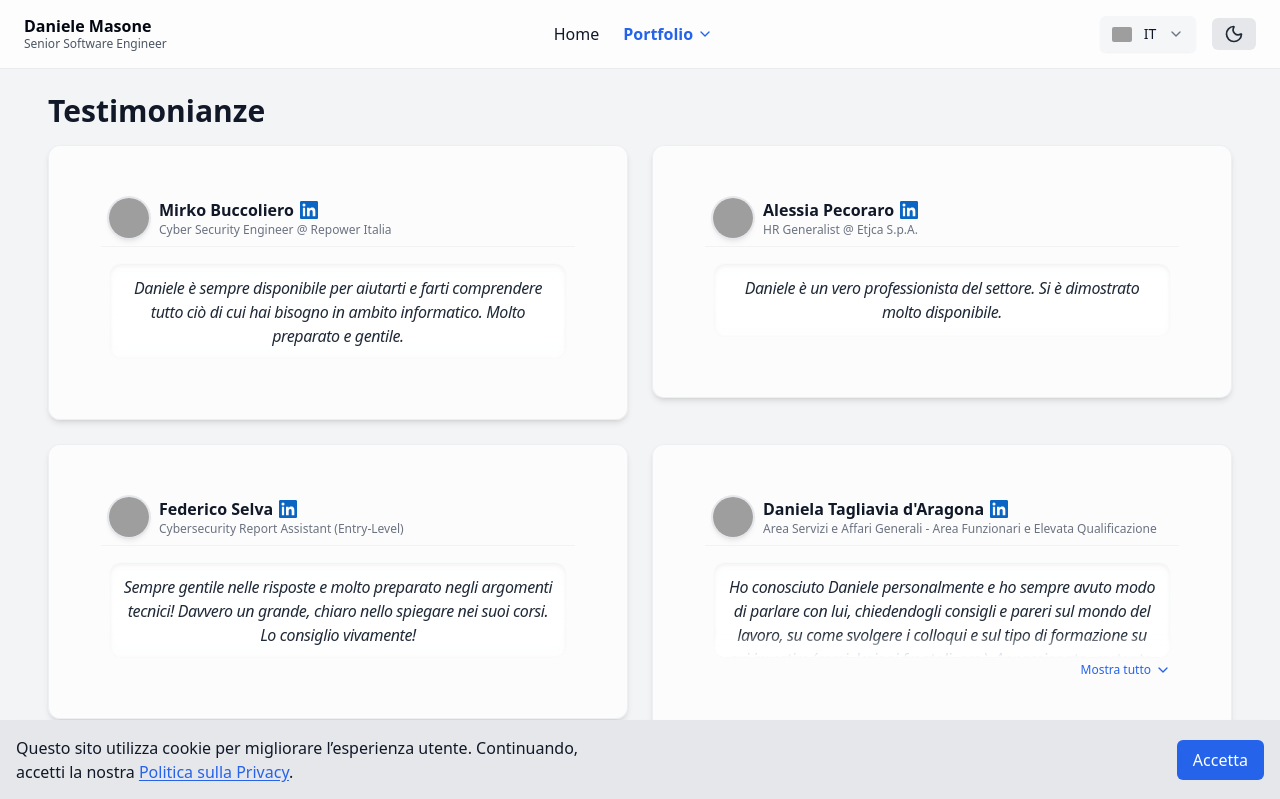
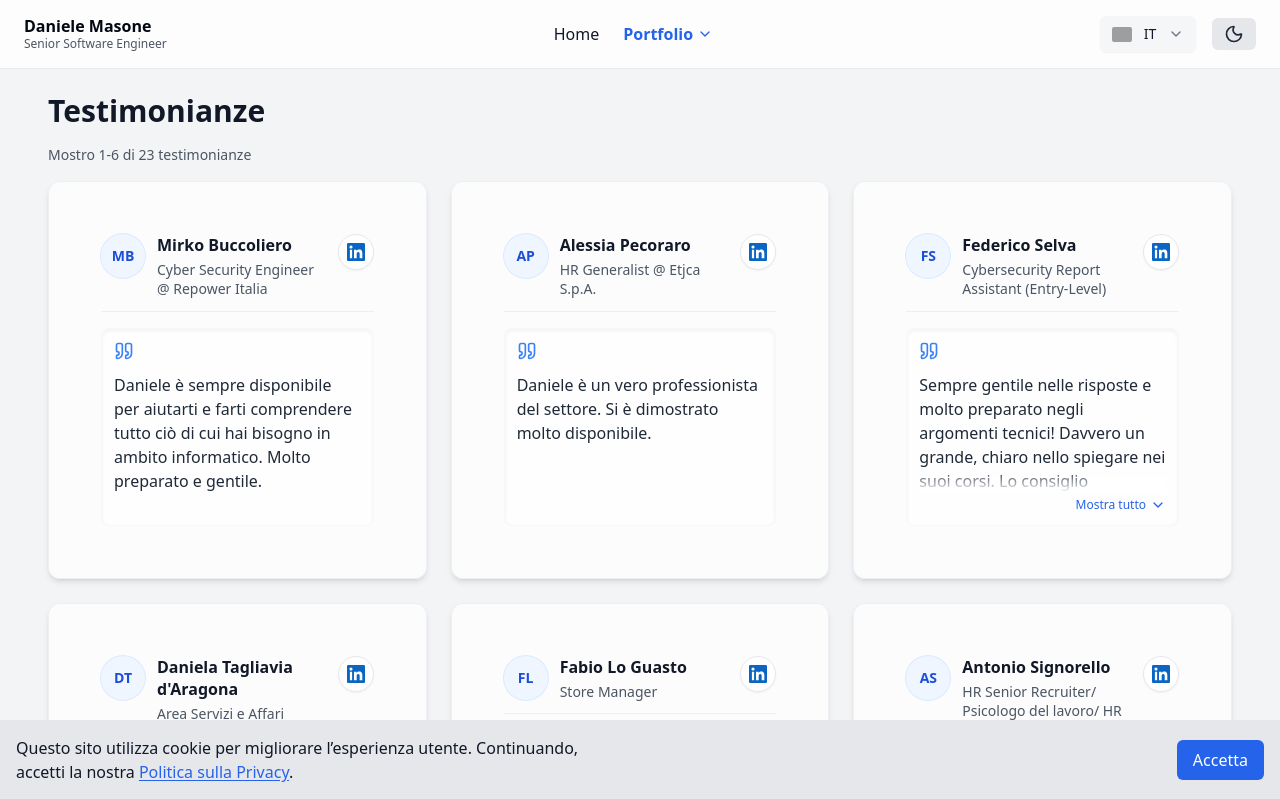
Before and after one commit to DanieleMasone/ingdanielemasone, a React (Vite) app: page /testimonials in a window 1280 px wide. Shown: the top 799 px of the page. Built offline with nearby package versions, Linux system fonts and the light colour scheme; grey boxes are pictures that could not be loaded.

Commit message:
chore: Testimonials

```diff
--- a/src/locales/de/translation.json
+++ b/src/locales/de/translation.json
@@ -329,7 +329,9 @@
     "title": "Referenzen",
     "prev": "Zurück",
     "next": "Weiter",
-    "open": "Bewertung öffnen"
+    "open": "Bewertung öffnen",
+    "results_summary": "Zeige {{start}}-{{end}} von {{total}} Referenzen",
+    "linkedin_label": "LinkedIn-Profil"
   },
   "testimonials_people": {
     "mirko": {
--- a/src/locales/en/translation.json
+++ b/src/locales/en/translation.json
@@ -329,7 +329,9 @@
     "title": "Testimonials",
     "prev": "Previous",
     "next": "Next",
-    "open": "Open review"
+    "open": "Open review",
+    "results_summary": "Showing {{start}}-{{end}} of {{total}} testimonials",
+    "linkedin_label": "LinkedIn profile"
   },
   "testimonials_people": {
     "mirko": {
--- a/src/locales/es/translation.json
+++ b/src/locales/es/translation.json
@@ -329,7 +329,9 @@
     "title": "Testimonios",
     "prev": "Anterior",
     "next": "Siguiente",
-    "open": "Abrir reseña"
+    "open": "Abrir reseña",
+    "results_summary": "Mostrando {{start}}-{{end}} de {{total}} testimonios",
+    "linkedin_label": "Perfil de LinkedIn"
   },
   "testimonials_people": {
     "mirko": {
--- a/src/locales/fr/translation.json
+++ b/src/locales/fr/translation.json
@@ -329,7 +329,9 @@
     "title": "Témoignages",
     "prev": "Précédent",
     "next": "Suivant",
-    "open": "Ouvrir l'avis"
+    "open": "Ouvrir l'avis",
+    "results_summary": "Affichage de {{start}} à {{end}} sur {{total}} témoignages",
+    "linkedin_label": "Profil LinkedIn"
   },
   "testimonials_people": {
     "mirko": {
--- a/src/locales/it/translation.json
+++ b/src/locales/it/translation.json
@@ -329,7 +329,9 @@
     "title": "Testimonianze",
     "prev": "Precedente",
     "next": "Successivo",
-    "open": "Apri recensione"
+    "open": "Apri recensione",
+    "results_summary": "Mostro {{start}}-{{end}} di {{total}} testimonianze",
+    "linkedin_label": "Profilo LinkedIn"
   },
   "testimonials_people": {
     "mirko": {
--- a/src/pages/testimonials/Testimonials.jsx
+++ b/src/pages/testimonials/Testimonials.jsx
@@ -1,5 +1,6 @@
 import React, {useEffect, useState} from "react";
 import {useTranslation} from "react-i18next";
+import {Quote} from "lucide-react";
 import {Card} from "@/components/ui/card/Card";
 import {PageSection} from "@/components/ui/pageSection/PageSection";
 import {SeoHead} from "@/components/seoHead/SeoHead";
@@ -13,14 +14,48 @@ import {Loading} from "@/components/loading/Loading";
 import {ErrorState} from "@/components/errorState/ErrorState";
 import {BrandIcon} from "@/components/ui/brandIcon/BrandIcon";
 import clsx from "clsx";
-import {interactiveClasses, layoutClasses} from "@/styles/commonClasses";
+import {interactiveClasses, layoutClasses, surfaceClasses} from "@/styles/commonClasses";
 
-const ITEMS_PER_PAGE = 4;
+const ITEMS_PER_PAGE = 6;
+
+/**
+ * Creates a compact local avatar label from a testimonial author name.
+ *
+ * @param {string} name - Localized testimonial author name.
+ * @returns {string} One or two initials used in the visual avatar.
+ */
+const getInitials = (name) => {
+    const initials = name
+        .trim()
+        .split(/\s+/)
+        .slice(0, 2)
+        .map((part) => part[0])
+        .join("");
+
+    return initials || "?";
+};
+
+/**
+ * Calculates the visible testimonial range for the current page.
+ *
+ * @param {number} page - Current one-based page number.
+ * @param {number} totalItems - Total number of testimonials.
+ * @param {number} itemsPerPage - Maximum testimonials shown on each page.
+ * @returns {{start: number, end: number}} Visible item range.
+ */
+const getVisibleRange = (page, totalItems, itemsPerPage) => {
+    if (totalItems === 0) return {start: 0, end: 0};
+
+    return {
+        start: (page - 1) * itemsPerPage + 1,
+        end: Math.min(page * itemsPerPage, totalItems)
+    };
+};
 
 /**
  * Testimonials component renders a paginated list of testimonial cards.
- * Each card displays the name, role, and a collapsible quote of a person.
- * Pagination allows browsing through all testimonials, showing a fixed number per page.
+ * Each card displays the name, role, LinkedIn profile, and a readable
+ * collapsible quote inside semantic blockquote markup.
  *
  * Uses translations for all textual content via react-i18next.
  *
@@ -50,10 +85,12 @@ export default function Testimonials() {
     }, []);
 
     const totalPages = Math.ceil(testimonials.length / ITEMS_PER_PAGE);
+    const currentPage = Math.min(page, totalPages || 1);
+    const visibleRange = getVisibleRange(currentPage, testimonials.length, ITEMS_PER_PAGE);
 
     const displayedTestimonials = testimonials.slice(
-        (page - 1) * ITEMS_PER_PAGE,
-        page * ITEMS_PER_PAGE
+        (currentPage - 1) * ITEMS_PER_PAGE,
+        currentPage * ITEMS_PER_PAGE
     );
 
     if (loading) return <Loading/>;
@@ -64,72 +101,81 @@ export default function Testimonials() {
             <SeoHead pageKey="testimonials" path="/testimonials"/>
 
             <PageSection title={t("testimonials_page.title")}>
+                {testimonials.length > 0 && (
+                    <p className={layoutClasses.resultSummary} aria-live="polite">
+                        {t("testimonials_page.results_summary", {
+                            start: visibleRange.start,
+                            end: visibleRange.end,
+                            total: testimonials.length
+                        })}
+                    </p>
+                )}
+
                 {/* Pagination mobile sticky */}
                 <div
                     className={layoutClasses.mobilePagination}
                 >
                     <Pagination
-                        page={page}
+                        page={currentPage}
                         totalPages={totalPages}
                         onPageChange={setPage}
                     />
                 </div>
 
-                <PageGrid page={page}>
-                    {displayedTestimonials.map((texts, idx) => {
+                <PageGrid page={currentPage} columns={3}>
+                    {displayedTestimonials.map((texts) => {
                         const testimonialName = t(texts.nameKey);
+                        const titleId = `testimonial-${texts.nameKey.replace(/\W+/g, "-")}`;
 
                         return (
                             <Card
-                                key={idx}
+                                key={texts.nameKey}
                                 data-testid="testimonial-card"
-                                className="relative items-start gap-4 md:flex-row"
+                                aria-labelledby={titleId}
+                                className="h-full"
                             >
-                                <CardContent className="p-0">
-                                    {/* Header */}
-                                    <div
-                                        className="mb-2 flex-shrink-0 border-b border-gray-200/50 px-2 pb-2 dark:border-gray-700/50">
-                                        <div className="flex items-center gap-2.5">
-                                            <img
-                                                src={`https://api.dicebear.com/7.x/bottts/svg?seed=${encodeURIComponent(testimonialName)}`}
-                                                alt={`${testimonialName} avatar`}
-                                                className="w-10 h-10 rounded-full ring-2 ring-gray-200 dark:ring-gray-600 bg-white shadow-md"
-                                            />
-                                            <div className="flex flex-col">
-                                                <p className="font-semibold text-gray-900 dark:text-white flex items-center gap-1.5 text-sm sm:text-base">
+                                <CardContent className="flex h-full flex-col gap-4 p-0">
+                                    <header
+                                        className="flex items-start gap-3 border-b border-gray-200/60 pb-3 dark:border-gray-700/60"
+                                    >
+                                        <span className={surfaceClasses.initialAvatar} aria-hidden="true">
+                                            {getInitials(testimonialName)}
+                                        </span>
+
+                                        <div className="min-w-0 flex-1">
+                                            <h2
+                                                id={titleId}
+                                                className="break-words text-base font-semibold leading-snug text-gray-900 dark:text-white"
+                                            >
                                                 {testimonialName}
+                                            </h2>
+                                            <p className="mt-1 text-sm font-medium leading-snug text-gray-600 dark:text-gray-400">
+                                                {t(texts.roleKey)}
+                                            </p>
+                                        </div>
+
                                         {texts.linkedinUrl && (
                                             <a
                                                 href={texts.linkedinUrl}
                                                 target="_blank"
                                                 rel="noopener noreferrer"
-                                                            aria-label={`LinkedIn - ${testimonialName}`}
-                                                            className={clsx("rounded", interactiveClasses.focusRing)}
+                                                aria-label={`${t("testimonials_page.linkedin_label")} - ${testimonialName}`}
+                                                className={clsx(interactiveClasses.iconLink, interactiveClasses.focusRing)}
                                             >
                                                 <BrandIcon icon={linkedinIcon} color="#0A66C2" size={18}/>
                                             </a>
                                         )}
-                                                </p>
-                                                <p className="text-xs text-gray-500 dark:text-gray-400 font-medium">
-                                                    {t(texts.roleKey)}
-                                                </p>
-                                            </div>
-                                        </div>
-                                    </div>
+                                    </header>
 
-                                    {/* Quote */}
-                                    <div className="flex flex-1 items-center justify-center px-2 py-2">
+                                    <blockquote className={clsx(surfaceClasses.testimonialQuote, "flex flex-1 flex-col gap-3")}>
+                                        <Quote className="h-5 w-5 text-blue-500 dark:text-blue-300" aria-hidden="true"/>
                                         <ExpandableText
                                             value={t(texts.quoteKey)}
-                                            maxLines={4}
-                                            className="text-center italic text-sm md:text-base text-gray-800 dark:text-gray-200
-                                                 leading-snug font-light tracking-tight px-3 py-3 bg-gradient-to-b
-                                                 from-transparent via-white/70 to-transparent dark:via-gray-800/50
-                                                 rounded-xl backdrop-blur-sm shadow-inner border border-gray-100/40 dark:border-gray-700/40"
+                                            maxLines={5}
+                                            className="text-left text-sm leading-relaxed text-gray-800 dark:text-gray-200"
                                         />
-                                    </div>
+                                    </blockquote>
                                 </CardContent>
-
                             </Card>
                         );
                     })}
@@ -138,7 +184,7 @@ export default function Testimonials() {
                 {/* Pagination desktop normal */}
                 <div className={layoutClasses.desktopPagination}>
                     <Pagination
-                        page={page}
+                        page={currentPage}
                         totalPages={totalPages}
                         onPageChange={setPage}
                     />
--- a/src/styles/commonClasses.js
+++ b/src/styles/commonClasses.js
@@ -66,6 +66,8 @@ export const layoutClasses = {
  * @property {string} insetText - Compact inset surface for descriptive text inside cards.
  * @property {string} metaBadge - Compact badge for card metadata such as category, period, or publication state.
  * @property {string} mutedMetaBadge - Compact neutral badge for secondary card metadata.
+ * @property {string} initialAvatar - Local initials avatar used when a real portrait is not available.
+ * @property {string} testimonialQuote - Readable quote surface used inside testimonial cards.
  * @property {string} focusItem - Responsive focus item surface used by the home page focus list.
  */
 
@@ -83,6 +85,10 @@ export const surfaceClasses = {
     "inline-flex items-center rounded-full bg-blue-50 px-3 py-1 text-xs font-semibold text-blue-700 dark:bg-blue-900/30 dark:text-blue-300",
   mutedMetaBadge:
     "inline-flex items-center rounded-full bg-gray-100 px-3 py-1 text-xs font-semibold text-gray-700 dark:bg-gray-700 dark:text-gray-200",
+  initialAvatar:
+    "inline-flex h-11 w-11 shrink-0 items-center justify-center rounded-full bg-blue-50 text-sm font-bold uppercase text-blue-700 ring-1 ring-blue-100 dark:bg-blue-500/10 dark:text-blue-200 dark:ring-blue-400/20",
+  testimonialQuote:
+    "relative rounded-lg border border-gray-100/70 bg-white/60 px-3 py-3 shadow-inner dark:border-gray-700/60 dark:bg-gray-900/40",
   focusItem:
     "inline-flex w-full items-start gap-2 rounded-lg border border-blue-200/80 bg-white/70 px-3 py-2 text-sm font-semibold leading-snug text-blue-900 shadow-sm backdrop-blur-sm transition dark:border-blue-400/20 dark:bg-blue-400/10 dark:text-blue-100 md:w-auto md:items-center md:rounded-full md:px-3.5 md:py-1.5",
 };
@@ -101,6 +107,7 @@ export const surfaceClasses = {
  * @property {string} linkButtonGreen - Green CTA theme used for primary external links.
  * @property {string} linkButtonBlue - Blue CTA theme used for secondary external links.
  * @property {string} resourceLink - Compact external resource link used inside project cards.
+ * @property {string} iconLink - Square icon-only link used for compact profile actions.
  * @property {string} textLink - Accessible inline text link style for legal and policy pages.
  */
 
@@ -130,6 +137,8 @@ export const interactiveClasses = {
     "bg-blue-600 hover:bg-blue-700 dark:bg-blue-500 dark:hover:bg-blue-600 focus-visible:ring-blue-400 dark:focus-visible:ring-blue-300",
   resourceLink:
     "inline-flex min-h-10 items-center justify-center gap-2 rounded-md border border-gray-300 bg-white px-3 py-2 text-sm font-semibold text-gray-800 transition-colors hover:bg-gray-100 dark:border-gray-700 dark:bg-gray-900 dark:text-gray-200 dark:hover:bg-gray-800",
+  iconLink:
+    "inline-flex h-9 w-9 shrink-0 items-center justify-center rounded-full border border-gray-200 bg-white text-gray-700 shadow-sm transition-colors hover:bg-gray-100 dark:border-gray-700 dark:bg-gray-900 dark:text-gray-200 dark:hover:bg-gray-800",
   textLink:
     "text-blue-600 underline underline-offset-2 transition-colors hover:text-blue-800 dark:text-blue-400 dark:hover:text-blue-300",
 };
```
Also changed, not shown: 1 other file (tests, documents, lock files or other folders). Lines whose indentation alone changed are shown as unchanged.
